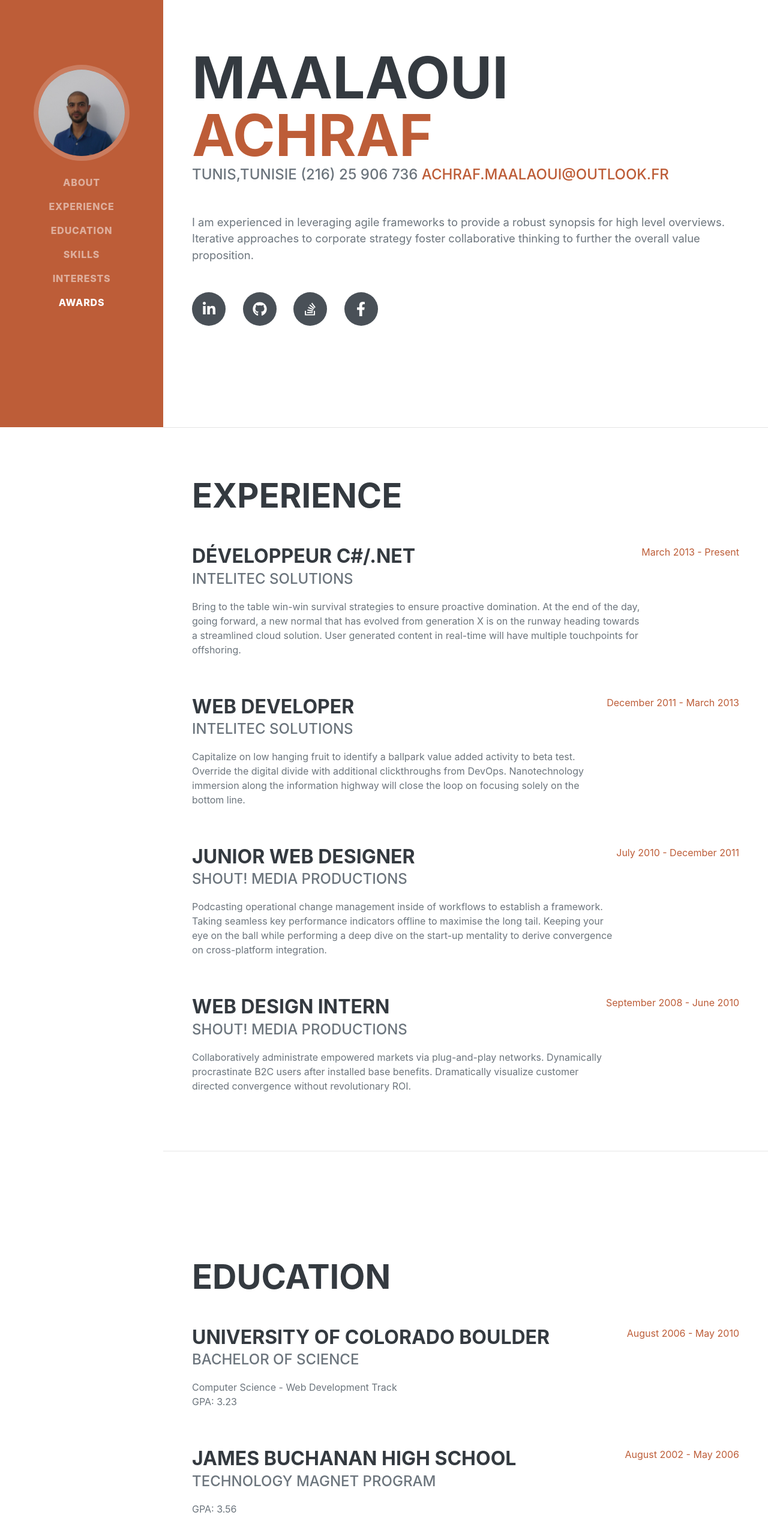
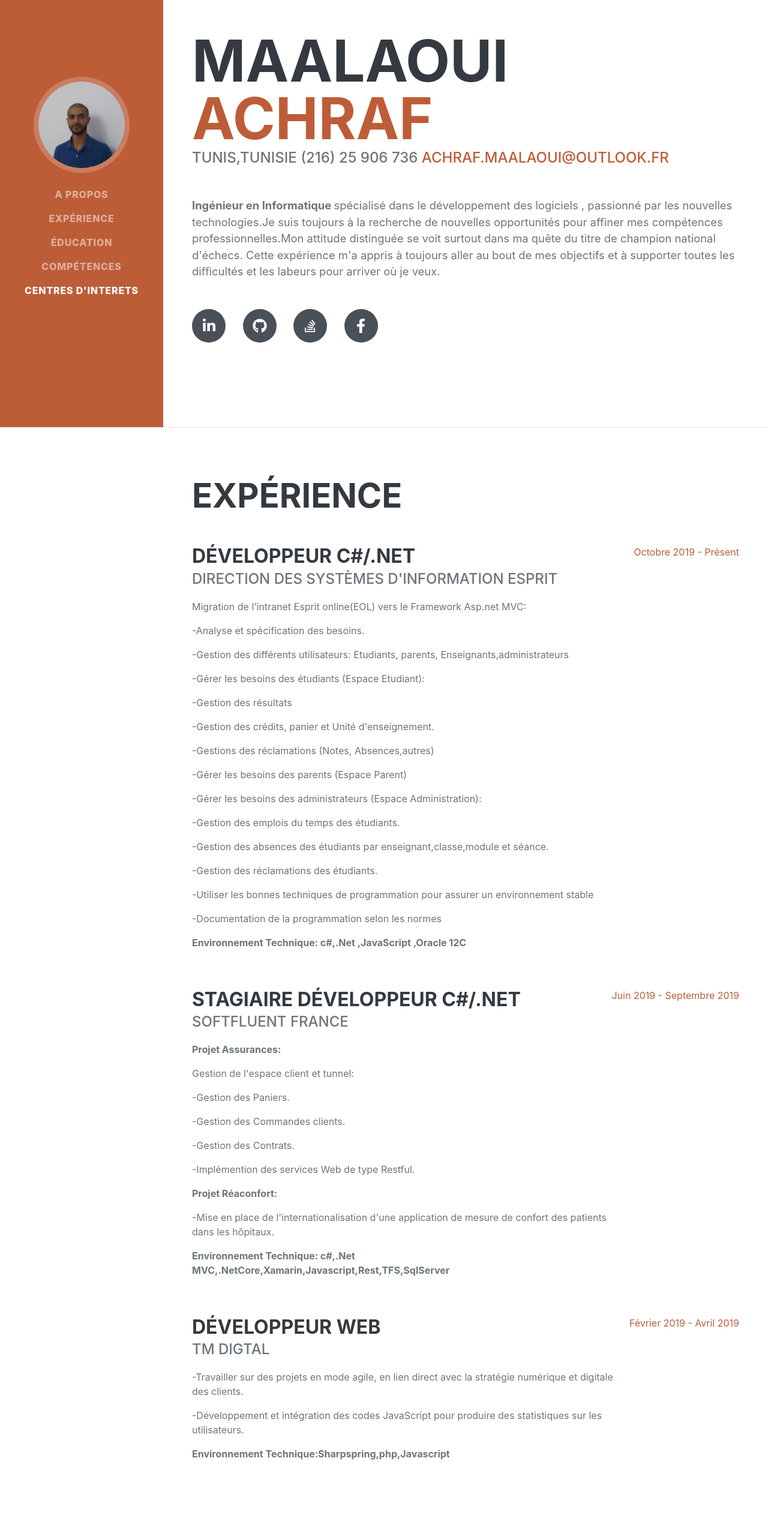
Before and after one commit to afefbaccouche/achraf1194.github.io, a plain HTML site: page achrafMaalaouiPortfolio/index.html in a window 1280 px wide. Shown: the part 88-2648 px from the top of the page at 60% size. Drawn offline with nearby package versions, Linux system fonts and the light colour scheme; a web font is replaced by a local one.

Commit message:
Update index.html

```diff
--- a/achrafMaalaouiPortfolio/index.html
+++ b/achrafMaalaouiPortfolio/index.html
@@ -25,12 +25,12 @@
             <button class="navbar-toggler" type="button" data-toggle="collapse" data-target="#navbarSupportedContent" aria-controls="navbarSupportedContent" aria-expanded="false" aria-label="Toggle navigation"><span class="navbar-toggler-icon"></span></button>
             <div class="collapse navbar-collapse" id="navbarSupportedContent">
                 <ul class="navbar-nav">
-                    <li class="nav-item"><a class="nav-link js-scroll-trigger" href="#about">About</a></li>
-                    <li class="nav-item"><a class="nav-link js-scroll-trigger" href="#experience">Experience</a></li>
-                    <li class="nav-item"><a class="nav-link js-scroll-trigger" href="#education">Education</a></li>
-                    <li class="nav-item"><a class="nav-link js-scroll-trigger" href="#skills">Skills</a></li>
-                    <li class="nav-item"><a class="nav-link js-scroll-trigger" href="#interests">Interests</a></li>
-                    <li class="nav-item"><a class="nav-link js-scroll-trigger" href="#awards">Awards</a></li>
+                    <li class="nav-item"><a class="nav-link js-scroll-trigger" href="#about">A propos</a></li>
+                    <li class="nav-item"><a class="nav-link js-scroll-trigger" href="#experience">Expérience</a></li>
+                    <li class="nav-item"><a class="nav-link js-scroll-trigger" href="#education">éducation</a></li>
+                    <li class="nav-item"><a class="nav-link js-scroll-trigger" href="#skills">Compétences</a></li>
+                    <li class="nav-item"><a class="nav-link js-scroll-trigger" href="#interests">Centres d'Interets</a></li>
+
                 </ul>
             </div>
         </nav>
@@ -47,12 +47,12 @@
                         Tunis,Tunisie (216) 25 906 736
                         <a href="mailto:achraf.maalaoui@outlook.fr">achraf.maalaoui@outlook.fr</a>
                     </div>
-                    <p class="lead mb-5">I am experienced in leveraging agile frameworks to provide a robust synopsis for high level overviews. Iterative approaches to corporate strategy foster collaborative thinking to further the overall value proposition.</p>
+                    <p class="lead mb-5"><strong>Ingénieur en Informatique </strong>spécialisé dans le développement des logiciels , passionné par les nouvelles technologies.Je suis toujours à la recherche de nouvelles opportunités pour affiner mes compétences professionnelles.Mon attitude distinguée se voit surtout dans ma quête du titre de champion national d'échecs. Cette expérience m'a appris à toujours aller au bout de mes objectifs et à supporter toutes les diﬃcultés et les labeurs pour arriver où je veux.</p>
                     <div class="social-icons">
-                        <a class="social-icon" href="#"><i class="fab fa-linkedin-in"></i></a>
-                        <a class="social-icon" href="#"><i class="fab fa-github"></i></a>
-                        <a class="social-icon" href="#"><i class="fab fa-stack-overflow"></i></a>
-                        <a class="social-icon" href="#"><i class="fab fa-facebook-f"></i></a>
+                        <a class="social-icon" href="https://www.linkedin.com/in/achraf-maalaoui/"><i class="fab fa-linkedin-in"></i></a>
+                        <a class="social-icon" href="https://github.com/achraf1194"><i class="fab fa-github"></i></a>
+                        <a class="social-icon" href="https://stackoverflow.com/users/11400552/achrafm"><i class="fab fa-stack-overflow"></i></a>
+                        <a class="social-icon" href="https://www.facebook.com/charfoooun/"><i class="fab fa-facebook-f"></i></a>
                     </div>
                 </div>
             </section>
@@ -60,39 +60,63 @@
             <!-- Experience-->
             <section class="resume-section" id="experience">
                 <div class="resume-section-content">
-                    <h2 class="mb-5">Experience</h2>
+                    <h2 class="mb-5">Expérience</h2>
                     <div class="d-flex flex-column flex-md-row justify-content-between mb-5">
                         <div class="flex-grow-1">
                             <h3 class="mb-0">Développeur c#/.net</h3>
-                            <div class="subheading mb-3">Intelitec Solutions</div>
-                            <p>Bring to the table win-win survival strategies to ensure proactive domination. At the end of the day, going forward, a new normal that has evolved from generation X is on the runway heading towards a streamlined cloud solution. User generated content in real-time will have multiple touchpoints for offshoring.</p>
+                            <div class="subheading mb-3">Direction des Systèmes d'Information Esprit</div>
+                            <p>Migration de l’intranet Esprit online(EOL) vers le Framework Asp.net MVC:<p>
+                               <p>-Analyse et spécification des besoins.</p>
+                               <p> -Gestion des différents utilisateurs: Etudiants, parents, Enseignants,administrateurs</p>
+
+                               <p> -Gérer les besoins des étudiants (Espace Etudiant): </p>
+                               <p> -Gestion des résultats</p>
+                               <p> -Gestion des crédits, panier et Unité d'enseignement.</p>
+                               <p> -Gestions des réclamations (Notes, Absences,autres)</p>
+
+                               <p> -Gérer les besoins des parents (Espace Parent)</p>
+
+                               <p> -Gérer les besoins des administrateurs (Espace Administration):</p>
+                               <p> -Gestion des emplois du temps des étudiants.</p>
+                               <p> -Gestion des absences des étudiants par enseignant,classe,module et séance.</p>
+                               <p> -Gestion des réclamations des étudiants.</p>
+                               <p> -Utiliser les bonnes techniques de programmation pour assurer un environnement stable</p>
+                               <p> -Documentation de la programmation selon les normes</p>
+
+                              <strong> <p>Environnement Technique: c#,.Net ,JavaScript ,Oracle 12C</p>  </strong>
+
                         </div>
-                        <div class="flex-shrink-0"><span class="text-primary">March 2013 - Present</span></div>
+                        <div class="flex-shrink-0"><span class="text-primary">Octobre 2019 - Présent</span></div>
                     </div>
                     <div class="d-flex flex-column flex-md-row justify-content-between mb-5">
                         <div class="flex-grow-1">
-                            <h3 class="mb-0">Web Developer</h3>
-                            <div class="subheading mb-3">Intelitec Solutions</div>
-                            <p>Capitalize on low hanging fruit to identify a ballpark value added activity to beta test. Override the digital divide with additional clickthroughs from DevOps. Nanotechnology immersion along the information highway will close the loop on focusing solely on the bottom line.</p>
+                            <h3 class="mb-0">Stagiaire Développeur c#/.Net</h3>
+                            <div class="subheading mb-3">SoftFluent France</div>
+                       <strong> <p>Projet Assurances:</p></strong>
+                        <p> Gestion de l'espace client et tunnel:</p>
+                            <p> -Gestion des Paniers.</p>
+                                <p>  -Gestion des Commandes clients.</p>
+                                    <p>  -Gestion des Contrats.</p>
+                                        <p>   -Implémention des services Web de type Restful.</p>
+
+                                    <strong>     <p>   Projet Réaconfort:</p></strong>
+                                                <p>    -Mise en place de l'internationalisation d'une application de mesure de confort des patients dans les hôpitaux.</p>
+
+                                            <strong>    <p>   Environnement Technique: c#,.Net MVC,.NetCore,Xamarin,Javascript,Rest,TFS,SqlServer</p>  </strong>
                         </div>
-                        <div class="flex-shrink-0"><span class="text-primary">December 2011 - March 2013</span></div>
+                        <div class="flex-shrink-0"><span class="text-primary">Juin 2019 - Septembre 2019</span></div>
                     </div>
                     <div class="d-flex flex-column flex-md-row justify-content-between mb-5">
                         <div class="flex-grow-1">
-                            <h3 class="mb-0">Junior Web Designer</h3>
-                            <div class="subheading mb-3">Shout! Media Productions</div>
-                            <p>Podcasting operational change management inside of workflows to establish a framework. Taking seamless key performance indicators offline to maximise the long tail. Keeping your eye on the ball while performing a deep dive on the start-up mentality to derive convergence on cross-platform integration.</p>
+                            <h3 class="mb-0">Développeur Web</h3>
+                            <div class="subheading mb-3">TM Digtal</div>
+                        <p>-Travailler sur des projets en mode agile, en lien direct avec la stratégie numérique et digitale des clients. </p>
+                        <p>  -Développement et intégration des codes JavaScript pour produire des statistiques sur les utilisateurs.</p>
+                        <strong>   <p>  Environnement Technique:Sharpspring,php,Javascript</p>  </strong>
                         </div>
-                        <div class="flex-shrink-0"><span class="text-primary">July 2010 - December 2011</span></div>
+                        <div class="flex-shrink-0"><span class="text-primary">Février 2019 - Avril 2019</span></div>
                     </div>
-                    <div class="d-flex flex-column flex-md-row justify-content-between">
-                        <div class="flex-grow-1">
-                            <h3 class="mb-0">Web Design Intern</h3>
-                            <div class="subheading mb-3">Shout! Media Productions</div>
-                            <p>Collaboratively administrate empowered markets via plug-and-play networks. Dynamically procrastinate B2C users after installed base benefits. Dramatically visualize customer directed convergence without revolutionary ROI.</p>
-                        </div>
-                        <div class="flex-shrink-0"><span class="text-primary">September 2008 - June 2010</span></div>
-                    </div>
+
                 </div>
             </section>
             <hr class="m-0" />
@@ -102,20 +126,18 @@
                     <h2 class="mb-5">Education</h2>
                     <div class="d-flex flex-column flex-md-row justify-content-between mb-5">
                         <div class="flex-grow-1">
-                            <h3 class="mb-0">University of Colorado Boulder</h3>
-                            <div class="subheading mb-3">Bachelor of Science</div>
-                            <div>Computer Science - Web Development Track</div>
-                            <p>GPA: 3.23</p>
+                            <h3 class="mb-0">Ecole Supérieure Privée d'Ingénierie et de Technologies - ESPRIT</h3>
+                            <div class="subheading mb-3">Diplôme National d'Ingénieur en informatique</div>
+
                         </div>
-                        <div class="flex-shrink-0"><span class="text-primary">August 2006 - May 2010</span></div>
+                        <div class="flex-shrink-0"><span class="text-primary">2013 - 2019</span></div>
                     </div>
                     <div class="d-flex flex-column flex-md-row justify-content-between">
                         <div class="flex-grow-1">
-                            <h3 class="mb-0">James Buchanan High School</h3>
-                            <div class="subheading mb-3">Technology Magnet Program</div>
-                            <p>GPA: 3.56</p>
+                            <h3 class="mb-0">Lycée Habib Thameur</h3>
+                            <div class="subheading mb-3">Baccalauréat en mathématiques</div>
                         </div>
-                        <div class="flex-shrink-0"><span class="text-primary">August 2002 - May 2006</span></div>
+                        <div class="flex-shrink-0"><span class="text-primary"> 2013 </span></div>
                     </div>
                 </div>
             </section>
@@ -123,39 +145,62 @@
             <!-- Skills-->
             <section class="resume-section" id="skills">
                 <div class="resume-section-content">
-                    <h2 class="mb-5">Skills</h2>
-                    <div class="subheading mb-3">Programming Languages & Tools</div>
+                    <h2 class="mb-5">Compétences</h2>
+                    <div class="subheading mb-3">Languages de programmation & Outils </div>
                     <ul class="list-inline dev-icons">
-                        <li class="list-inline-item"><i class="fab fa-html5"></i></li>
+                        <li class="list-inline-item"><i class="fab fa-symfony"></i></li>
                         <li class="list-inline-item"><i class="fab fa-css3-alt"></i></li>
                         <li class="list-inline-item"><i class="fab fa-js-square"></i></li>
-                        <li class="list-inline-item"><i class="fab fa-symfony"></i></li>
-                        <li class="list-inline-item"><i class="fab fa-react"></i></li>
-                        <li class="list-inline-item"><i class="fab fa-node-js"></i></li>
+                        <li class="list-inline-item"><i class="fab fa-java"></i></li>
+                        <li class="list-inline-item"><i class="fab fa-angular"></i></li>
+                        <li class="list-inline-item"><i class="fab fa-github"></i></li>
                         <li class="list-inline-item"><i class="fab fa-sass"></i></li>
-                        <li class="list-inline-item"><i class="fab fa-less"></i></li>
-                        <li class="list-inline-item"><i class="fab fa-wordpress"></i></li>
+                        <li class="list-inline-item"><i class="fab fa-microsoft"></i></li>
                         <li class="list-inline-item"><i class="fab fa-gulp"></i></li>
-                        <li class="list-inline-item"><i class="fab fa-grunt"></i></li>
-                        <li class="list-inline-item"><i class="fab fa-npm"></i></li>
+
                     </ul>
-                    <div class="subheading mb-3">Workflow</div>
+
                     <ul class="fa-ul mb-0">
                         <li>
                             <span class="fa-li"><i class="fas fa-check"></i></span>
-                            Mobile-First, Responsive Design
+                            Framework :
+                            .Net,EntityFramework,
+                            linq ,.Net Core,JEE,
+                            Symfony,Angular,
+                            Bootstrap
                         </li>
                         <li>
                             <span class="fa-li"><i class="fas fa-check"></i></span>
-                            Cross Browser Testing & Debugging
+                            Langages de
+                            Programmations:
+                            C#,C++, Java, PHP,
+                            Javascript, Python
                         </li>
                         <li>
                             <span class="fa-li"><i class="fas fa-check"></i></span>
-                            Cross Functional Teams
+                            Bases de données :
+                            MySQL,SQL Server,
+                            Oracle ,PostgresSQL
                         </li>
                         <li>
                             <span class="fa-li"><i class="fas fa-check"></i></span>
-                            Agile Development & Scrum
+                            Gestion des projets :
+                            Scrum,Git, SVN, 2TUP,
+                            Github,Design Pattern
+                        </li>
+                        <li>
+                            <span class="fa-li"><i class="fas fa-check"></i></span>
+                            Outils développement:
+                            Microsoft Visual Studio
+                            ,Eclipse, Netbeans,
+                            Windows Server,Php
+                            Storm
+                        </li>
+
+                        <li>
+                            <span class="fa-li"><i class="fas fa-check"></i></span>
+                            Méthodes d’analyse et
+                            de conception : UML
                         </li>
                     </ul>
                 </div>
@@ -164,14 +209,14 @@
             <!-- Interests-->
             <section class="resume-section" id="interests">
                 <div class="resume-section-content">
-                    <h2 class="mb-5">Interests</h2>
-                    <p>Apart from being a web developer, I enjoy most of my time being outdoors. In the winter, I am an avid skier and novice ice climber. During the warmer months here in Colorado, I enjoy mountain biking, free climbing, and kayaking.</p>
-                    <p class="mb-0">When forced indoors, I follow a number of sci-fi and fantasy genre movies and television shows, I am an aspiring chef, and I spend a large amount of my free time exploring the latest technology advancements in the front-end web development world.</p>
-                </div>
+                    <h2 class="mb-5">centres d'intérêt</h2>
+                   <strong> <p>Jeu d'échecs:</p></strong><p> Je suis passioné par ce jeu.J'étais déja le champion de Tunisie des -20 ans et un joueur de l'équipe nationale pendant 6 ans.Je suis aussi l'entraineur des jeunes de L'équipe de Bizerte.</p>
+                   <strong><p>Voyages:</p></strong>
+                   <p class="mb-0"> Je suis aussi passionné par les voyages et  j'aime découvrir de nouveaux endroits</p> </div>
             </section>
             <hr class="m-0" />
             <!-- Awards-->
-            <section class="resume-section" id="awards">
+            <!-- <section class="resume-section" id="awards">
                 <div class="resume-section-content">
                     <h2 class="mb-5">Awards & Certifications</h2>
                     <ul class="fa-ul mb-0">
@@ -215,7 +260,7 @@
                         </li>
                     </ul>
                 </div>
-            </section>
+            </section> -->
         </div>
         <!-- Bootstrap core JS-->
         <script src="https://cdnjs.cloudflare.com/ajax/libs/jquery/3.5.1/jquery.min.js"></script>
```
